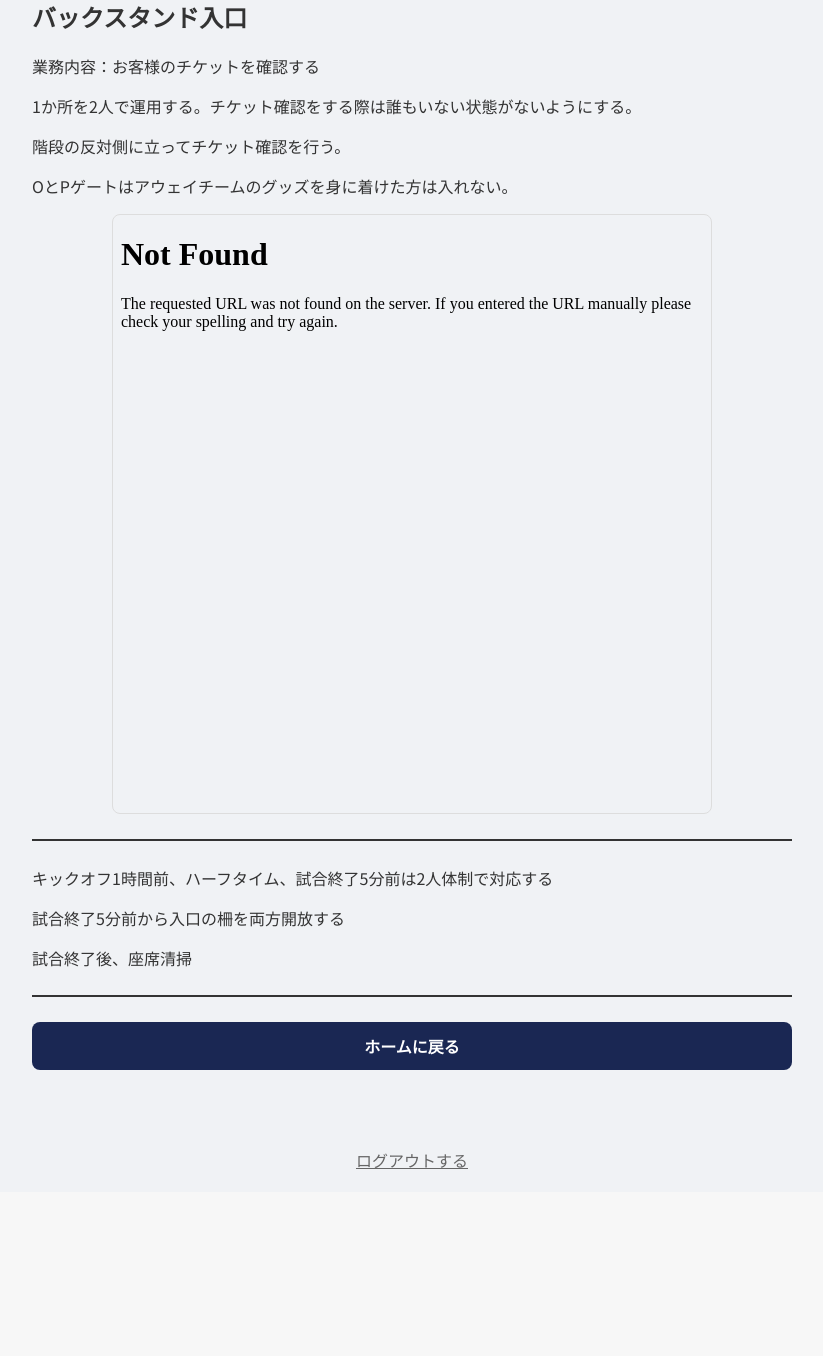
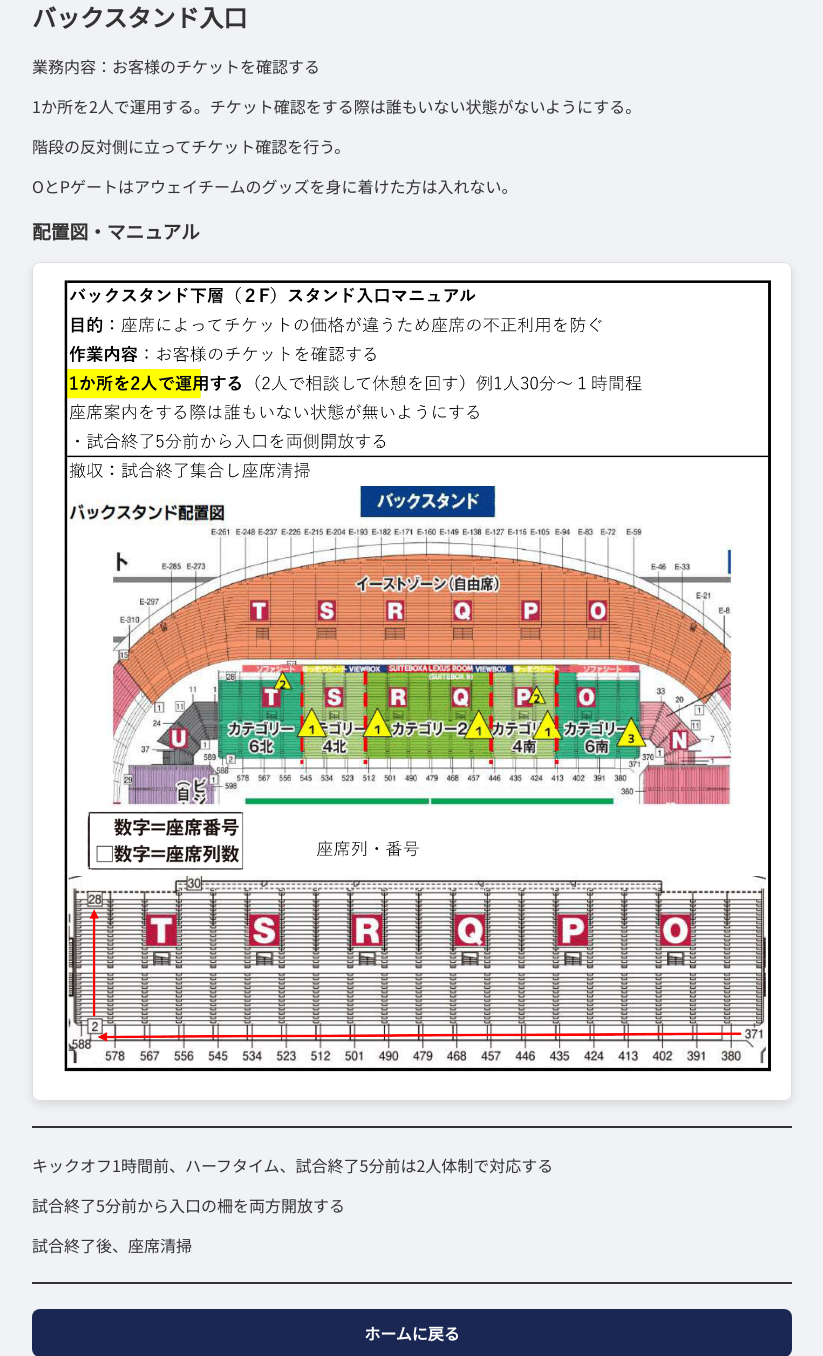
Before and after one commit to wnlab-murakami/Kashima_backstand, a Flask app: page /backstand_entrance in a window 1280 px wide. Shown: the part 152-1508 px from the top of the page, without its empty margins (228-1051 px from the left). Before the commit the page ends 1321 px from the top, so only its background shows below. Run offline with Flask 3, Linux system fonts and the light colour scheme; the visitor is signed in with stand-in values (Sample User, id 1).

Commit message:
バックスタンド入口と内の画像を追加し、スタイルを調整しました

```diff
--- a/templates/backstand_entrance.html
+++ b/templates/backstand_entrance.html
@@ -6,17 +6,35 @@
     <title>バックスタンド入口</title>
     <link rel="stylesheet" href="{{ url_for('static', filename='style.css') }}">
     <style>
-        /* documents.html の .document-image と同じスタイル */
-        .pdf-viewer {
-            width: 100%;
-            max-width: 600px;
-            height: 600px; /* PDFは高さ指定が必要 */
+        /* 画像表示用のスタイル */
+        .manual-image {
+            width: 100%;           /* 親要素の幅いっぱいに表示 */
+            height: auto;          /* 高さは比率を維持して自動調整 */
+            max-width: 800px;      /* PCで見えすぎないように最大幅を制限 */
+            display: block;
+            margin: 0 auto 15px auto; /* 中央寄せと下部の余白 */
             border: 1px solid #ddd;
             border-radius: 8px;
-            margin-bottom: 20px;
-            display: block;
-            margin-left: auto;
-            margin-right: auto;
+            box-shadow: 0 4px 10px rgba(0,0,0,0.1); /* 軽く影をつける */
+        }
+
+        /* ダウンロードボタンのスタイル */
+        .download-btn {
+            display: inline-flex;
+            align-items: center;
+            justify-content: center;
+            background: #f8f9fa;
+            color: #333;
+            padding: 10px 20px;
+            text-decoration: none;
+            border-radius: 5px;
+            font-size: 0.9em;
+            border: 1px solid #ccc;
+            transition: all 0.3s ease;
+        }
+        .download-btn:hover {
+            background-color: #e2e6ea;
+            border-color: #adb5bd;
         }
     </style>
 </head>
@@ -32,7 +50,9 @@
         <p>階段の反対側に立ってチケット確認を行う。</p>
         <p>OとPゲートはアウェイチームのグッズを身に着けた方は入れない。</p>
 
-        <iframe src="{{ url_for('static', filename='pdf_files/Entrance_backstand.pdf') }}#toolbar=0&navpanes=0" class="pdf-viewer" frameborder="0"></iframe>
+        <h3>配置図・マニュアル</h3>
+
+        <img src="{{ url_for('static', filename='uploads/Entrance_backstand.png') }}" alt="配置図・マニュアル" class="manual-image">
 
         <hr>
 
```
Also changed, not shown: templates/backstand_inside.html (+28 -9 lines), static/uploads/Entrance_backstand.png (added), static/uploads/Inside_backstand.png (added).
